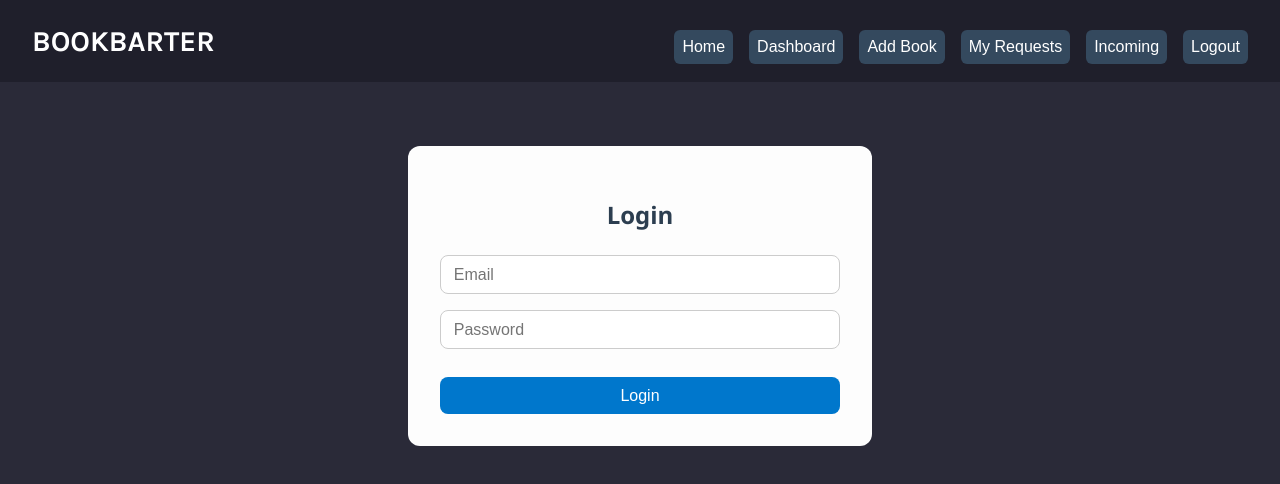
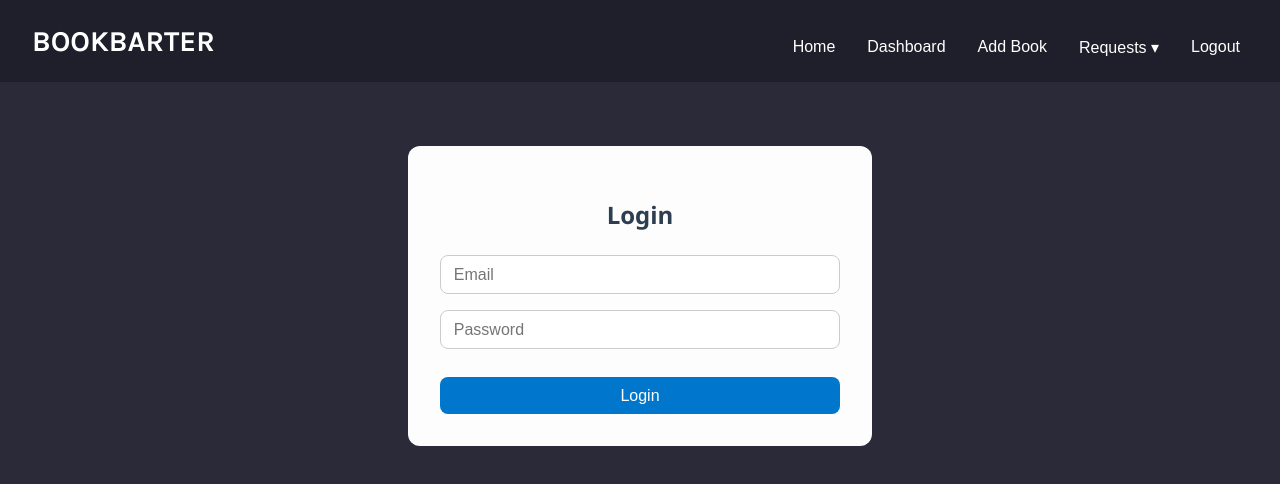
Before and after one commit to dinakarsaim/book-exchange-app, a React (Vite) app in the folder client/: page /login in a window 1280 px wide. Shown: the top 484 px of the page. Built offline with nearby package versions, Linux system fonts and the light colour scheme.

Commit message:
navbar changes

```diff
--- a/client/src/components/Navbar.jsx
+++ b/client/src/components/Navbar.jsx
@@ -1,7 +1,36 @@
+// import { useNavigate } from "react-router-dom";
+
+// function Navbar() {
+//   const navigate = useNavigate();
+
+//   const handleLogout = () => {
+//     localStorage.removeItem("token");
+//     navigate("/login");
+//   };
+
+//   return (
+//     <nav className="navbar">
+//       <h3 className="navbar-logo">BOOKBARTER</h3>
+//       <div className="nav-links">
+//         <button onClick={() => navigate("/")}>Home</button>
+//         <button onClick={() => navigate("/dashboard")}>Dashboard</button>
+//         <button onClick={() => navigate("/add")}>Add Book</button>
+//         <button onClick={() => navigate("/my-requests")}>My Requests</button>
+//         <button onClick={() => navigate("/incoming-requests")}>Incoming</button>
+//         <button onClick={handleLogout} className="logout-btn">Logout</button>
+//       </div>
+//     </nav>
+//   );
+// }
+
+// export default Navbar;
+
 import { useNavigate } from "react-router-dom";
+import { useState } from "react";
 
 function Navbar() {
   const navigate = useNavigate();
+  const [dropdownOpen, setDropdownOpen] = useState(false);
 
   const handleLogout = () => {
     localStorage.removeItem("token");
@@ -15,9 +44,29 @@ function Navbar() {
         <button onClick={() => navigate("/")}>Home</button>
         <button onClick={() => navigate("/dashboard")}>Dashboard</button>
         <button onClick={() => navigate("/add")}>Add Book</button>
-        <button onClick={() => navigate("/my-requests")}>My Requests</button>
-        <button onClick={() => navigate("/incoming-requests")}>Incoming</button>
-        <button onClick={handleLogout} className="logout-btn">Logout</button>
+
+        {/* Dropdown for Requests */}
+        <div
+          className="dropdown"
+          onMouseEnter={() => setDropdownOpen(true)}
+          onMouseLeave={() => setDropdownOpen(false)}
+        >
+          <button>Requests ▾</button>
+          {dropdownOpen && (
+            <div className="dropdown-menu">
+              <button onClick={() => navigate("/my-requests")}>
+                Sent Requests
+              </button>
+              <button onClick={() => navigate("/incoming-requests")}>
+                Incoming Requests
+              </button>
+            </div>
+          )}
+        </div>
+
+        <button onClick={handleLogout} className="logout-btn">
+          Logout
+        </button>
       </div>
     </nav>
   );
--- a/client/src/index.css
+++ b/client/src/index.css
@@ -108,9 +108,14 @@ button:hover {
   color: #fff;
 }
 
+.nav-links {
+  display: flex;
+  align-items: center;
+}
+
 .nav-links button {
   background: transparent;
-  background-color: #34495e;
+  /* background-color: #34495e; */
   border: none;
   margin-left: 1rem;
   font-size: 1rem;
@@ -126,6 +131,40 @@ button:hover {
 
 .logout-btn {
   color: #ffffff !important;
+}
+
+.dropdown {
+  position: relative;
+}
+
+.dropdown-menu {
+  position: absolute;
+  top: 100%; /* directly below button */
+  left: 0;
+  background-color: #2a2a38;
+  border-radius: 6px;
+  padding: 0.5rem 0;
+  display: flex;
+  flex-direction: column;
+  min-width: 160px;
+  box-shadow: 0 6px 16px rgba(0, 0, 0, 0.25);
+  z-index: 100;
+}
+
+.dropdown-menu button {
+  margin: 0;
+  padding: 0.6rem 1rem;
+  width: 100%;
+  text-align: left;
+  background: transparent;
+  border: none;
+  color: #fff;
+  font-size: 0.95rem;
+  cursor: pointer;
+}
+
+.dropdown-menu button:hover {
+  background-color: #000;
 }
 
 .error {
```
